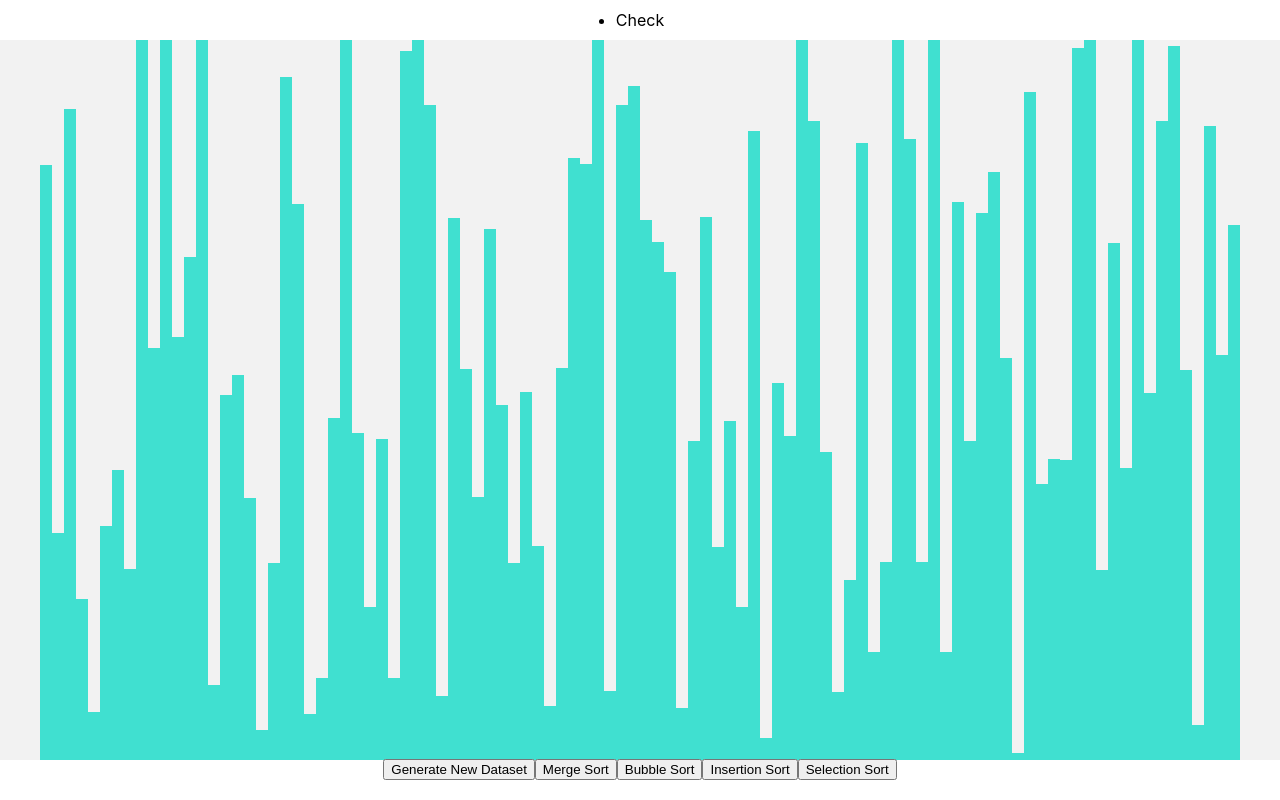
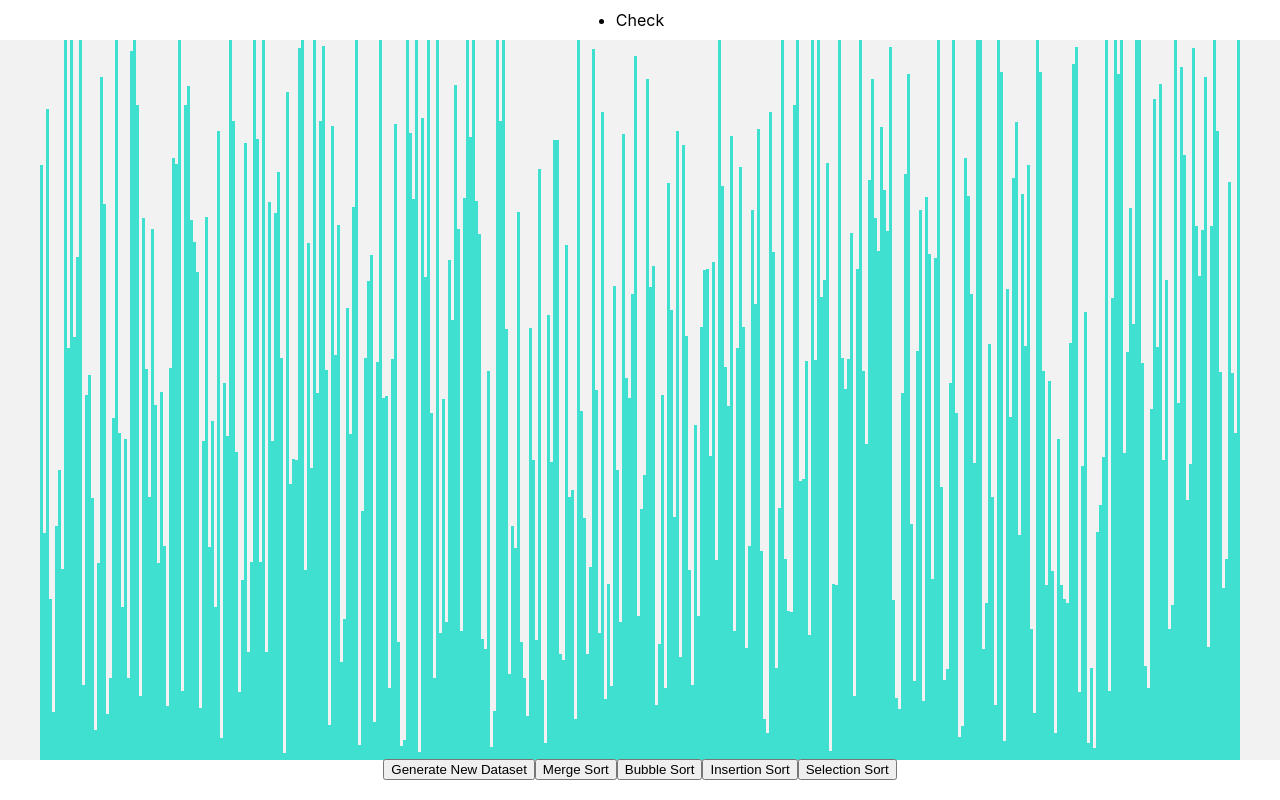
Before and after one commit to ssanjose/sortingalgovisualizertool, a React (Create React App) app: page / in a window 1280 px wide. Built offline with nearby package versions, Linux system fonts and the light colour scheme.

Commit message:
Removes commented out code

```diff
--- a/src/SortingAlgoVisualizerTool/Algorithms/sortingAlgorithm.js
+++ b/src/SortingAlgoVisualizerTool/Algorithms/sortingAlgorithm.js
@@ -134,11 +134,6 @@ const selectionSorter = (mainArray, startIdx, endIdx, auxiliaryArray, animations
     animations.push([i, selectionArray]);
     animations.push([i, selectionArray]);
     if (minIdx !== i) {
-      // animations.push([minIdx, i]);
-      // animations.push([minIdx, i]);
-      // animations.push([minIdx, auxiliaryArray[i]]);
-      // animations.push([i, auxiliaryArray[minIdx]]);
-
       animations.push(["swap", [i, auxiliaryArray[minIdx]], [minIdx, auxiliaryArray[i]]]);
       swap(mainArray, minIdx, i);
       swap(auxiliaryArray, minIdx, i);
--- a/src/SortingAlgoVisualizerTool/SortingVisualizer.js
+++ b/src/SortingAlgoVisualizerTool/SortingVisualizer.js
@@ -24,7 +24,7 @@ const animateArray = (array, algorithm, config) => {
 export const SortingVisualizer = (props) => {
   const [array, setArray] = useState([]);
   const [sorting, setSorting] = useState(false);
-  const [arrayNum, setArrayNum] = useState(100);
+  const [arrayNum, setArrayNum] = useState(400);
 
   // Config data
   const [configData, setConfigData] = useState({
```
